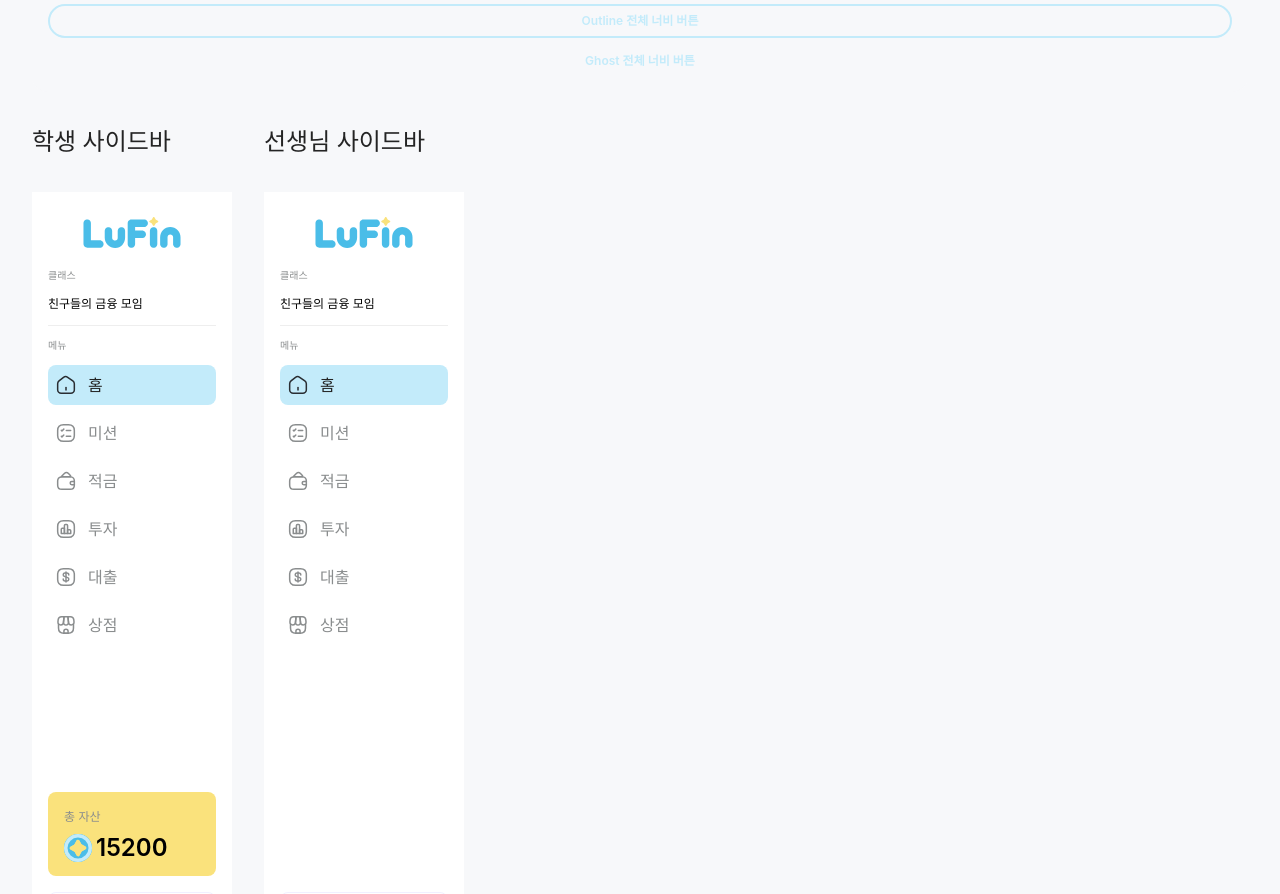
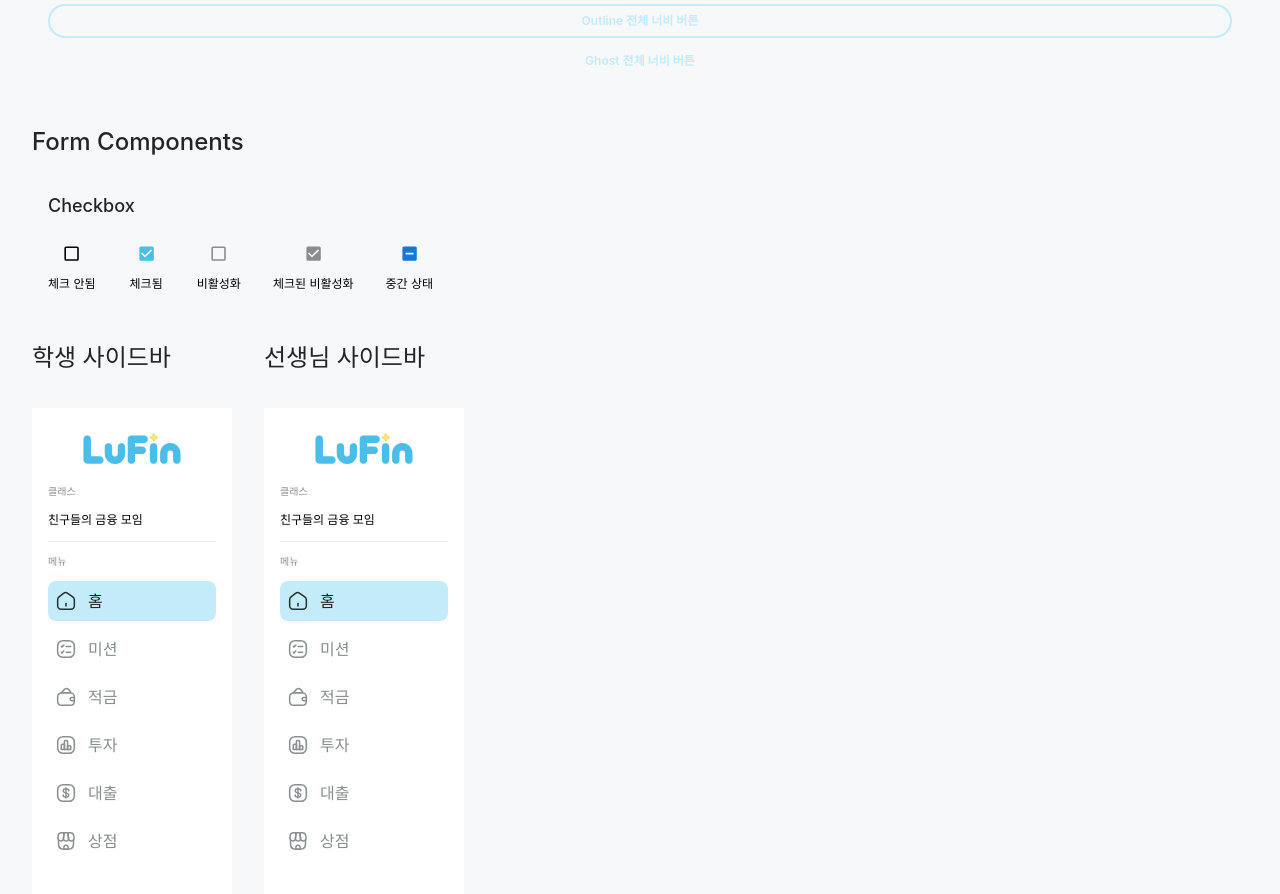
Before and after one commit to seohye-ki/LuFin, a React (Vite) app in the folder client/: page /common-components in a window 1280 px wide. Shown: the part 4000-4894 px from the top of the page. Built offline with nearby package versions, Linux system fonts and the light colour scheme.

Commit message:
[S12P21A402-184] feat: Develop checkbox component

```diff
--- a/client/package.json
+++ b/client/package.json
@@ -12,6 +12,9 @@
     "preview": "vite preview"
   },
   "dependencies": {
+    "@emotion/react": "^11.14.0",
+    "@emotion/styled": "^11.14.0",
+    "@mui/material": "^6.4.8",
     "@tailwindcss/vite": "^4.0.15",
     "axios": "^1.6.0",
     "iconsax-react": "^0.0.8",
--- /dev/null
+++ b/client/src/components/Form/Checkbox.tsx
@@ -0,0 +1,60 @@
+import { Checkbox as MuiCheckbox, CheckboxProps as MuiCheckboxProps } from '@mui/material';
+import { styled } from '@mui/material/styles';
+import React from 'react';
+
+interface CheckboxProps extends Omit<MuiCheckboxProps, 'indeterminate'> {
+  /**
+   * 체크박스의 id (각 체크박스를 구분하기 위한 고유 식별자)
+   */
+  id: string;
+  /**
+   * 체크박스가 비활성화되었는지 여부
+   */
+  disabled?: boolean;
+  /**
+   * 체크박스의 중간 상태 여부 (일부 선택)
+   */
+  indeterminate?: boolean;
+  /**
+   * 체크박스 상태가 변경될 때 호출되는 함수
+   * @param event 체크박스 변경 이벤트
+   * @param checked 현재 체크 상태 (true: 체크됨, false: 체크 안됨)
+   */
+  onChange?: (event: React.ChangeEvent<HTMLInputElement>, checked: boolean) => void;
+}
+
+// 커스텀 스타일드 체크박스
+const StyledCheckbox = styled(MuiCheckbox)({
+  color: 'var(--color-grey-25)', // unchecked 색상
+  '&.Mui-checked': {
+    color: 'var(--color-info)', // checked 색상
+  },
+  '&.Mui-indeterminate': {
+    color: 'var(--color-info)', // indeterminate 색상
+  },
+  '&.Mui-disabled': {
+    color: 'var(--color-grey)', // disabled & unchecked 색상
+  },
+  '&.Mui-disabled.Mui-checked, &.Mui-disabled.Mui-indeterminate': {
+    color: 'var(--color-grey)', // disabled & checked 색상
+  },
+  '& .MuiSvgIcon-root': {
+    fontSize: '1.2rem', // 체크박스 크기 조정
+  }
+});
+
+const Checkbox = ({ id, disabled = false, indeterminate = false, className = '', onChange, ...props }: CheckboxProps) => {
+  return (
+    <StyledCheckbox
+      id={id}
+      disabled={disabled}
+      indeterminate={indeterminate}
+      className={className}
+      size="small"
+      onChange={onChange}
+      {...props}
+    />
+  );
+};
+
+export default Checkbox;
--- a/client/src/components/Icon/Icon.tsx
+++ b/client/src/components/Icon/Icon.tsx
@@ -51,6 +51,33 @@ import {
   Add,
   More,
 } from 'iconsax-react';
+
+type CustomColor =
+  | 'white'
+  | 'broken-white'
+  | 'new-grey'
+  | 'grey-25'
+  | 'grey-30'
+  | 'light-grey'
+  | 'grey'
+  | 'dark-grey'
+  | 'black'
+  | 'light-cyan'
+  | 'light-cyan-30'
+  | 'purple'
+  | 'purple-30'
+  | 'yellow'
+  | 'yellow-30'
+  | 'success'
+  | 'danger'
+  | 'info'
+  | 'warning'
+  | 'dark-purple'
+  | 'dark-pink'
+  | 'pink'
+  | 'pink-30'
+  | 'success-30'
+  | 'placeholder';
 
 // Icon name mapping
 const ICONSAX_ICONS = {
@@ -116,7 +143,7 @@ type IconsaxIconName = keyof typeof ICONSAX_ICONS;
 interface IconProps {
   name: IconsaxIconName;
   size?: number;
-  color?: string;
+  color?: CustomColor | string;
   variant?: 'Linear' | 'Outline' | 'Broken' | 'Bold' | 'Bulk' | 'TwoTone';
   className?: string;
 }
@@ -130,6 +157,11 @@ export const Icon = ({
 }: IconProps) => {
   const IconComponent = ICONSAX_ICONS[name];
   const isCircleIcon = name === 'CircleEdit' || name === 'CircleTrash' || name === 'CircleAdd';
+
+  // Convert color name to CSS variable if it's a CustomColor
+  const getColor = (colorName: string) => {
+    return colorName.startsWith('var(--') ? colorName : `var(--color-${colorName})`;
+  };
 
   if (isCircleIcon) {
     return (
@@ -145,21 +177,21 @@ export const Icon = ({
         {name === 'CircleEdit' ? (
           <Edit2
             size={size * 0.6}
-            color={color}
+            color={color === 'currentColor' ? color : getColor(color)}
             variant={variant}
             className="absolute"
           />
         ) : name === 'CircleTrash' ? (
           <Trash
             size={size * 0.65}
-            color={color}
+            color={color === 'currentColor' ? color : getColor(color)}
             variant={variant}
             className="absolute"
           />
         ) : (
           <Add
             size={size * 0.8}
-            color={color}
+            color={color === 'currentColor' ? color : getColor(color)}
             variant={variant}
             className="absolute"
           />
@@ -171,11 +203,11 @@ export const Icon = ({
   return (
     <IconComponent
       size={size}
-      color={color}
+      color={color === 'currentColor' ? color : getColor(color)}
       variant={variant}
       className={`${className} ${name === 'Close' ? 'rotate-45' : ''}`}
     />
   );
 };
 
-export type { IconProps, IconsaxIconName };
+export type { IconProps, IconsaxIconName, CustomColor };
--- a/client/src/pages/CommonComponents.tsx
+++ b/client/src/pages/CommonComponents.tsx
@@ -7,6 +7,8 @@ import { Icon, IconProps, IconsaxIconName } from '../components/Icon/Icon';
 import Sidebar from '../components/Sidebar/Sidebar';
 import SidebarLayout from '../components/Layout/SidebarLayout';
 import DefaultLayout from '../components/Layout/DefaultLayout';
+import Checkbox from '../components/Form/Checkbox';
+import { useState } from 'react';
 
 const CommonComponents = () => {
   const navigationIcons: IconsaxIconName[] = [
@@ -39,6 +41,11 @@ const CommonComponents = () => {
   ];
 
   const variants: IconProps['variant'][] = ['Linear', 'Outline', 'Broken', 'Bold', 'Bulk', 'TwoTone'];
+
+  // Checkbox states
+  const [checkbox1, setCheckbox1] = useState(false);
+  const [checkbox2, setCheckbox2] = useState(true);
+  const [checkbox5, setCheckbox5] = useState(false);
 
   return (
     <div className='p-8 min-h-screen bg-broken-white'>
@@ -199,10 +206,10 @@ const CommonComponents = () => {
               <h3 className='text-p1 font-medium text-black mb-4'>Semantic Colors with Variants</h3>
               <div className='grid grid-cols-1 md:grid-cols-2 lg:grid-cols-4 gap-8'>
                 {[
-                  { name: 'Info', color: '#00A3FF' },
-                  { name: 'Warning', color: '#FFB800' },
-                  { name: 'Danger', color: '#FF4747' },
-                  { name: 'Success', color: '#00BA34' },
+                  { name: 'Info', color: 'info' },
+                  { name: 'Warning', color: 'warning' },
+                  { name: 'Danger', color: 'danger' },
+                  { name: 'Success', color: 'success' },
                 ].map(({ name, color }) => (
                   <div key={name} className='flex flex-col gap-4'>
                     <span className='text-sm font-medium'>{name}</span>
@@ -360,6 +367,55 @@ const CommonComponents = () => {
             </div>
           </div>
         </section>
+
+        {/* Form Components Section */}
+        <section>
+          <h2 className='text-h2 font-medium text-black mb-4'>Form Components</h2>
+          <div className='flex flex-col gap-8 bg-broken-white p-4 rounded-2xl'>
+            {/* Checkbox */}
+            <div>
+              <h3 className='text-p1 font-medium text-black mb-4'>Checkbox</h3>
+              <div className='flex items-center gap-8'>
+                <div className='flex flex-col items-center'>
+                  <Checkbox
+                    id="checkbox-1"
+                    checked={checkbox1}
+                    onChange={(e, checked) => setCheckbox1(checked)}
+                  />
+                  <span className='text-xs mt-1'>{checkbox1 ? '체크됨' : '체크 안됨'}</span>
+                </div>
+                <div className='flex flex-col items-center'>
+                  <Checkbox
+                    id="checkbox-2"
+                    checked={checkbox2}
+                    onChange={(e, checked) => setCheckbox2(checked)}
+                  />
+                  <span className='text-xs mt-1'>{checkbox2 ? '체크됨' : '체크 안됨'}</span>
+                </div>
+                <div className='flex flex-col items-center'>
+                  <Checkbox id="checkbox-3" disabled />
+                  <span className='text-xs mt-1'>비활성화</span>
+                </div>
+                <div className='flex flex-col items-center'>
+                  <Checkbox id="checkbox-4" disabled defaultChecked />
+                  <span className='text-xs mt-1'>체크된 비활성화</span>
+                </div>
+                <div className='flex flex-col items-center'>
+                  <Checkbox
+                    id="checkbox-5"
+                    indeterminate={!checkbox5}
+                    checked={checkbox5}
+                    onChange={(e, checked) => setCheckbox5(checked)}
+                  />
+                  <span className='text-xs mt-1'>
+                    {!checkbox5 ? '중간 상태' : '체크됨'}
+                  </span>
+                </div>
+              </div>
+            </div>
+          </div>
+        </section>
+
         {/* Sidebar Section */}
         <section className='flex gap-8'>
           <div className='flex flex-col gap-4'>
@@ -371,6 +427,7 @@ const CommonComponents = () => {
             <Sidebar userRole='teacher' />
           </div>
         </section>
+
         {/* Layout Section */}
         <section>
           <h2 className='text-h2 font-medium text-black mb-4'>Layout</h2>
```
Also changed, not shown: client/src/components/Form/CodeInput.tsx (added), client/src/components/Form/Dropdown.tsx (added), client/src/components/Form/ImageUpload.tsx (added), client/src/components/Form/TextArea.tsx (added), client/src/components/Form/TextInput.tsx (added), 1 other file (tests, documents, lock files or other folders).
